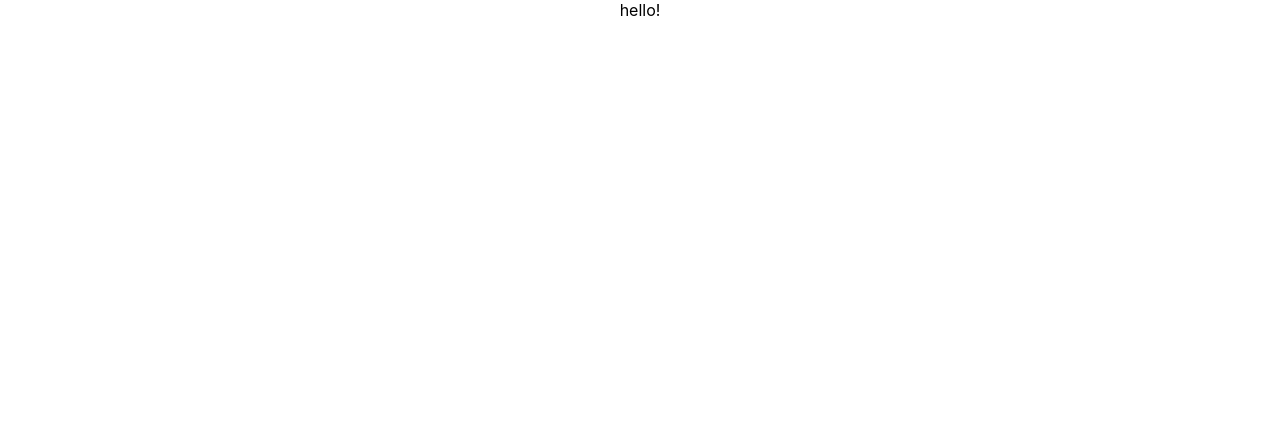
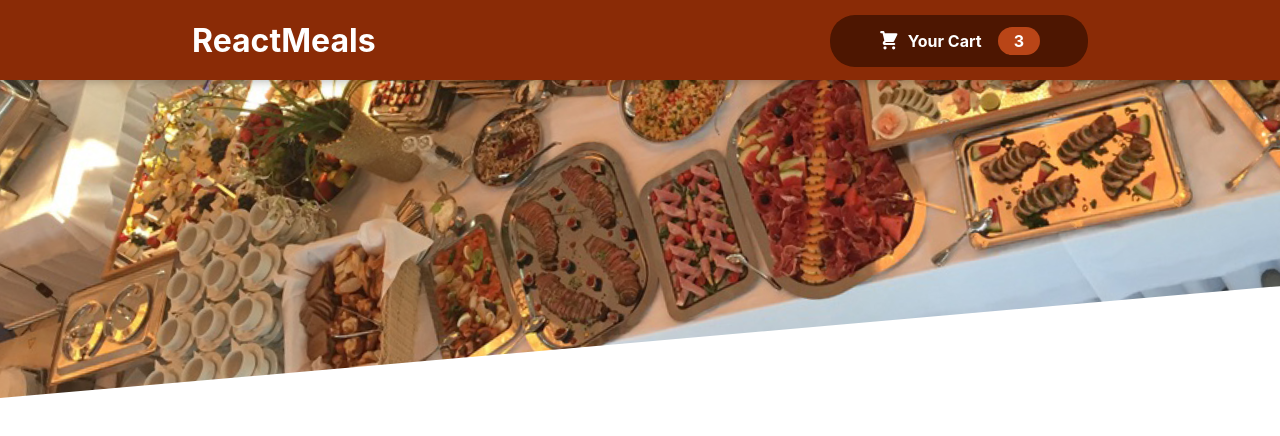
Before and after one commit to mazenadel19/React-Food-Order-App, a React (Create React App) app: page / in a window 1280 px wide. Shown: the top 436 px of the page. Built offline with nearby package versions, Linux system fonts and the light colour scheme.

Commit message:
Add Header

```diff
--- a/src/App.js
+++ b/src/App.js
@@ -1,11 +1,13 @@
-import './App.css';
+import { Fragment } from 'react'
+
+import Header from './components/Layout/Header'
 
 function App() {
-  return (
-    <div className="App">
-      hello!
-    </div>
-  );
+	return (
+		<>
+			<Header />
+		</>
+	)
 }
 
-export default App;
+export default App
--- /dev/null
+++ b/src/components/Cart/CartIcon.jsx
@@ -0,0 +1,12 @@
+const CartIcon = () => {
+	return (
+		<svg
+			xmlns='http://www.w3.org/2000/svg'
+			viewBox='0 0 20 20'
+			fill='currentColor'>
+			<path d='M3 1a1 1 0 000 2h1.22l.305 1.222a.997.997 0 00.01.042l1.358 5.43-.893.892C3.74 11.846 4.632 14 6.414 14H15a1 1 0 000-2H6.414l1-1H14a1 1 0 00.894-.553l3-6A1 1 0 0017 3H6.28l-.31-1.243A1 1 0 005 1H3zM16 16.5a1.5 1.5 0 11-3 0 1.5 1.5 0 013 0zM6.5 18a1.5 1.5 0 100-3 1.5 1.5 0 000 3z' />
+		</svg>
+	)
+}
+
+export default CartIcon
--- /dev/null
+++ b/src/components/Layout/Header.jsx
@@ -0,0 +1,23 @@
+import { Fragment } from 'react'
+
+import HeaderCartButton from './HeaderCartButton'
+import mealsImage from '../../assets/meals.jpg'
+import classes from './Header.module.css'
+
+const Header = (props) => {
+	return (
+		<Fragment>
+			<header className={classes.header}>
+				<div className={classes.wrapper}>
+					<h1>ReactMeals</h1>
+					<HeaderCartButton />
+				</div>
+			</header>
+			<div className={classes['main-image']}>
+				<img src={mealsImage} alt='A table full of delicious food!' />
+			</div>
+		</Fragment>
+	)
+}
+
+export default Header
--- /dev/null
+++ b/src/components/Layout/Header.module.css
@@ -0,0 +1,33 @@
+.header {
+	position: fixed;
+	top: 0;
+	left: 0;
+	width: 100%;
+	height: 5rem;
+	background-color: #8a2b06;
+	color: white;
+	box-shadow: 0 2px 8px rgba(0, 0, 0, 0.25);
+	z-index: 10;
+}
+
+.wrapper {
+	width: 70%;
+	margin: 0 auto;
+	display: flex;
+	justify-content: space-between;
+	align-items: center;
+}
+
+.main-image {
+	width: 100%;
+	height: 25rem;
+	z-index: 0;
+	overflow: hidden;
+}
+
+.main-image img {
+	width: 110%;
+	height: 100%;
+	object-fit: cover;
+	transform: rotateZ(-5deg) translateY(-4rem) translateX(-1rem);
+}
--- /dev/null
+++ b/src/components/Layout/HeaderCartButton.jsx
@@ -0,0 +1,16 @@
+import CartIcon from '../Cart/CartIcon'
+import classes from './HeaderCartButton.module.css'
+
+const HeaderCartButton = (props) => {
+	return (
+		<button className={classes.button}>
+			<span className={classes.icon}>
+				<CartIcon />
+			</span>
+			<span>Your Cart</span>
+			<span className={classes.badge}>3</span>
+		</button>
+	)
+}
+
+export default HeaderCartButton
--- /dev/null
+++ b/src/components/Layout/HeaderCartButton.module.css
@@ -0,0 +1,59 @@
+.button {
+	cursor: pointer;
+	font: inherit;
+	border: none;
+	background-color: #4d1601;
+	color: white;
+	padding: 0.75rem 3rem;
+	display: flex;
+	justify-content: space-around;
+	align-items: center;
+	border-radius: 25px;
+	font-weight: bold;
+}
+
+.button:hover,
+.button:active {
+	background-color: #2c0d00;
+}
+
+.icon {
+	width: 1.35rem;
+	height: 1.35rem;
+	margin-right: 0.5rem;
+}
+
+.badge {
+	background-color: #b94517;
+	padding: 0.25rem 1rem;
+	border-radius: 25px;
+	margin-left: 1rem;
+	font-weight: bold;
+}
+
+.button:hover .badge,
+.button:active .badge {
+	background-color: #92320c;
+}
+
+.bump {
+	animation: bump 300ms ease-out;
+}
+
+@keyframes bump {
+	0% {
+		transform: scale(1);
+	}
+	10% {
+		transform: scale(0.9);
+	}
+	30% {
+		transform: scale(1.1);
+	}
+	50% {
+		transform: scale(1.15);
+	}
+	100% {
+		transform: scale(1);
+	}
+}
```
Also changed, not shown: src/assets/meals.jpg (added), 1 other file (tests, documents, lock files or other folders).
